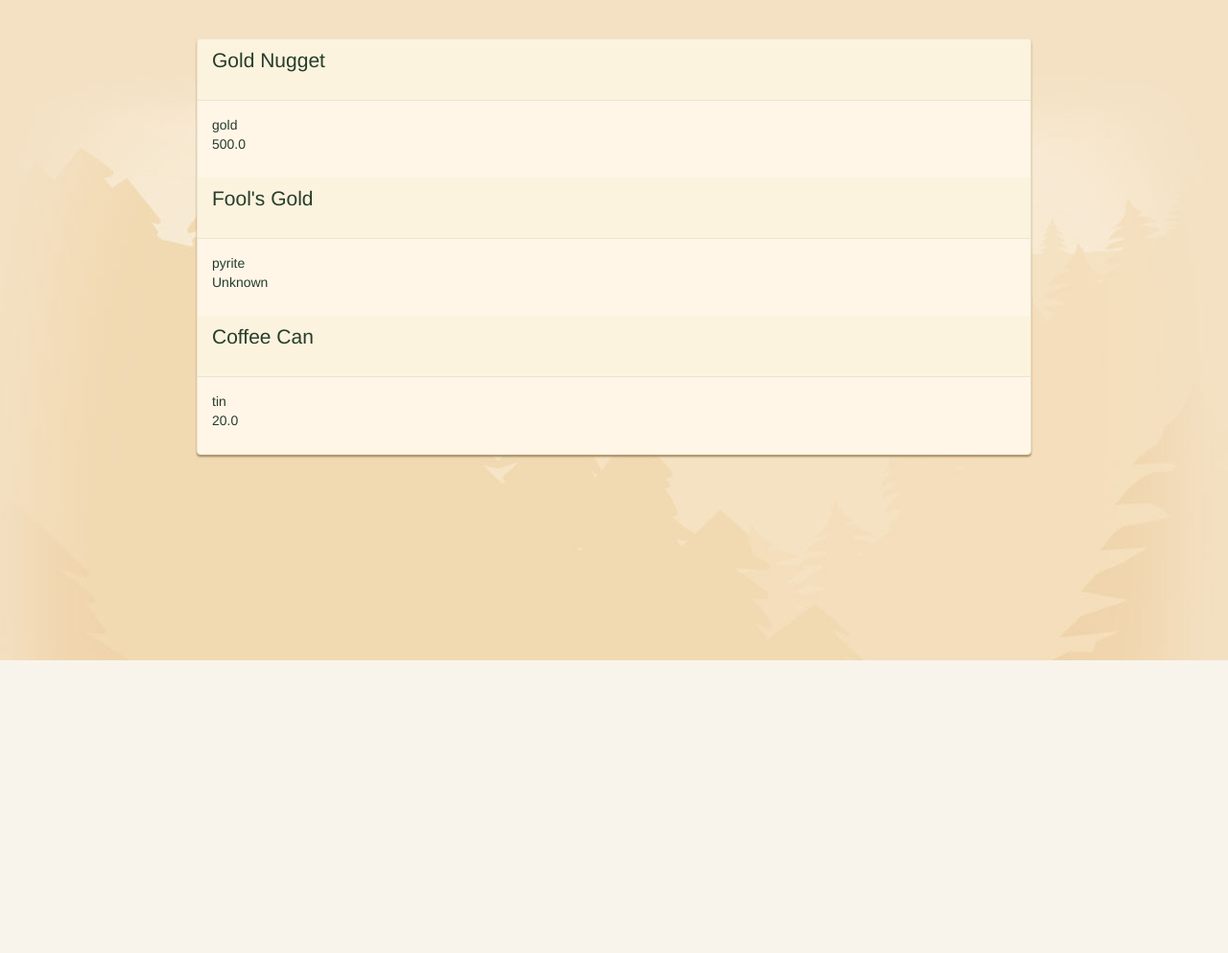
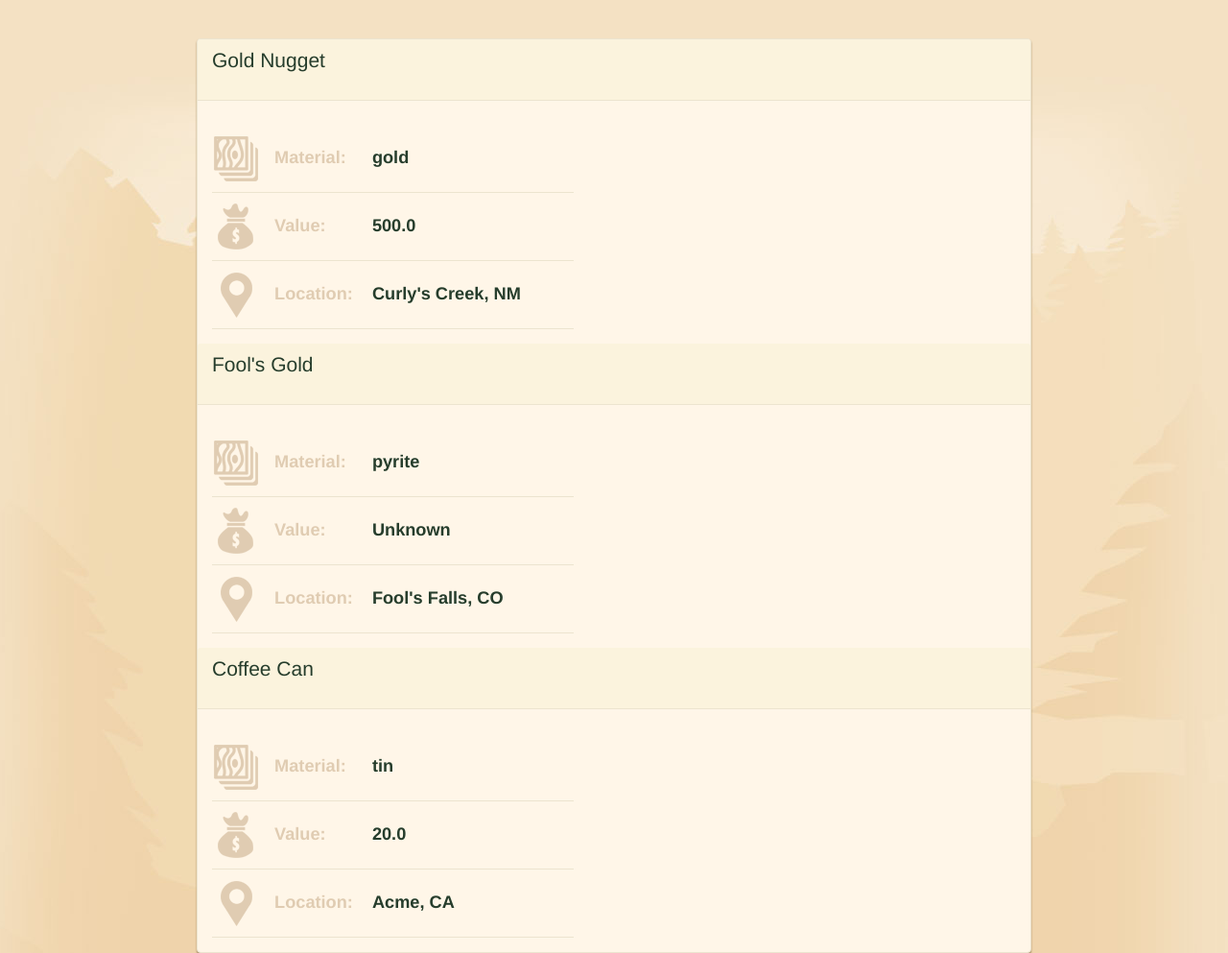
Before and after one commit to abalejr/digging_into_django, a Django app: page / in a window 1280 px wide. Shown: the part 112-1105 px from the top of the page at 96% size. Before the commit the page ends 800 px from the top, so only its background shows below. Run offline with Django 3.2, Linux system fonts and the light colour scheme; some libraries are stand-ins or nearby versions.

Commit message:
Add table with icons for Treasure attributes

```diff
--- a/Treasuregram/main_app/templates/index.html
+++ b/Treasuregram/main_app/templates/index.html
@@ -25,14 +25,40 @@
 			</div>
 
 			<div class="panel-body">
+				<table class="treasure-table">
+					<!-- ROW 1: MATERIAL-->
+					<tr>
+						<th>
+							<img src="{% static 'img/material-icon.png' %}"> Material:
+						</th>
+						<td>
 							{{ treasure.material }}
+						</td>
+					</tr>
+					<!-- ROW 2: VALUE-->
+					<tr>
+						<th>
+							<img src="{% static 'img/value-icon.png' %}"> Value:
+						</th>
+						<td>
 							{% if treasure.value > 0 %}
 								<p>{{ treasure.value }}</p>
 							{% else %}
 								<p>Unknown</p>
 							{% endif %}
+						</td>
+					</tr>
+					<!-- ROW 3: LOCATION-->
+					<tr>
+						<th>
+							<img src="{% static 'img/location-icon.png' %}"> Location:
+						</th>
+						<td>
+							{{ treasure.location }}
+						</td>
+					</tr>
+				</table>
 			</div>
-
 		{% endfor %}
 		</div>
 	</main>
```
Lines whose indentation alone changed are shown as unchanged.
